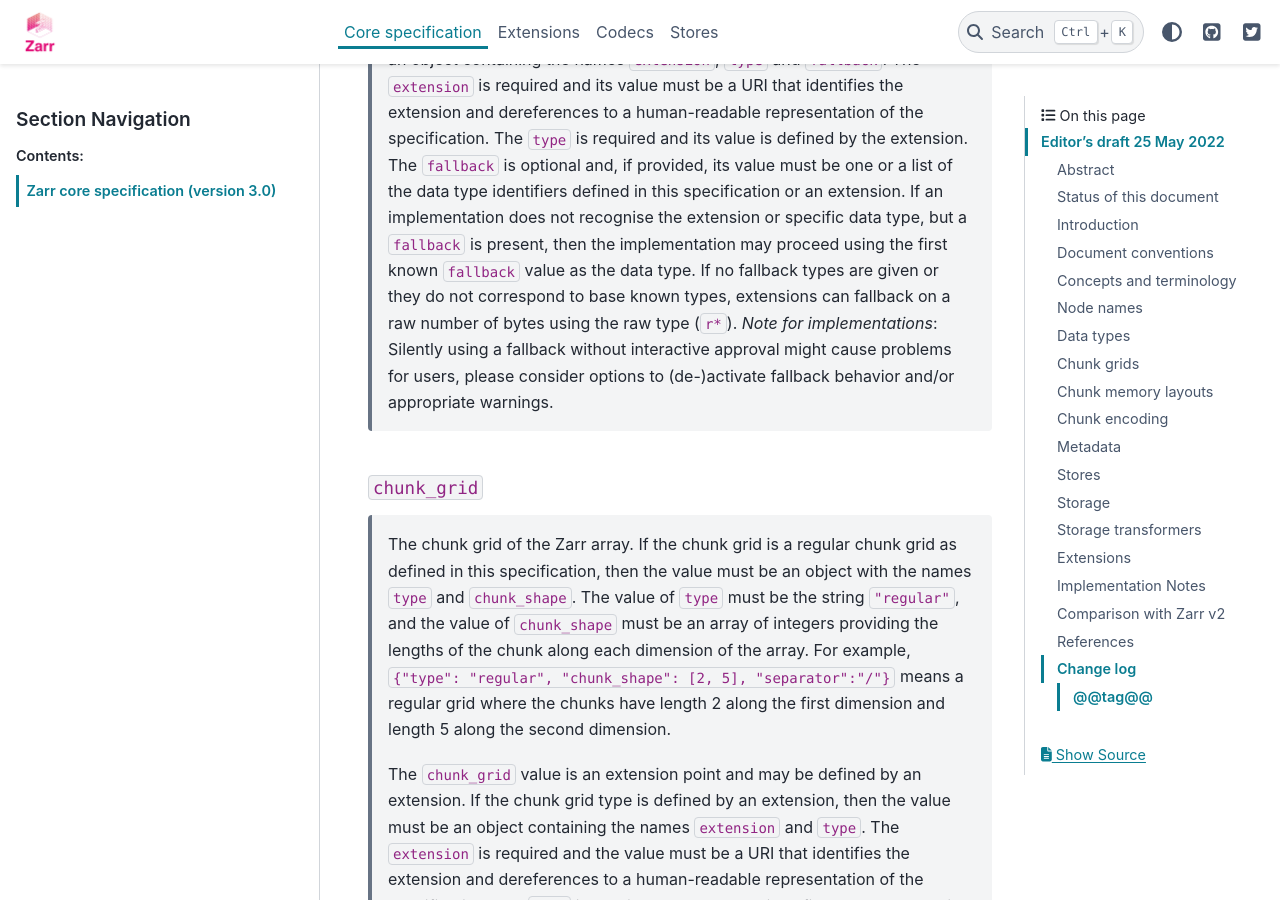
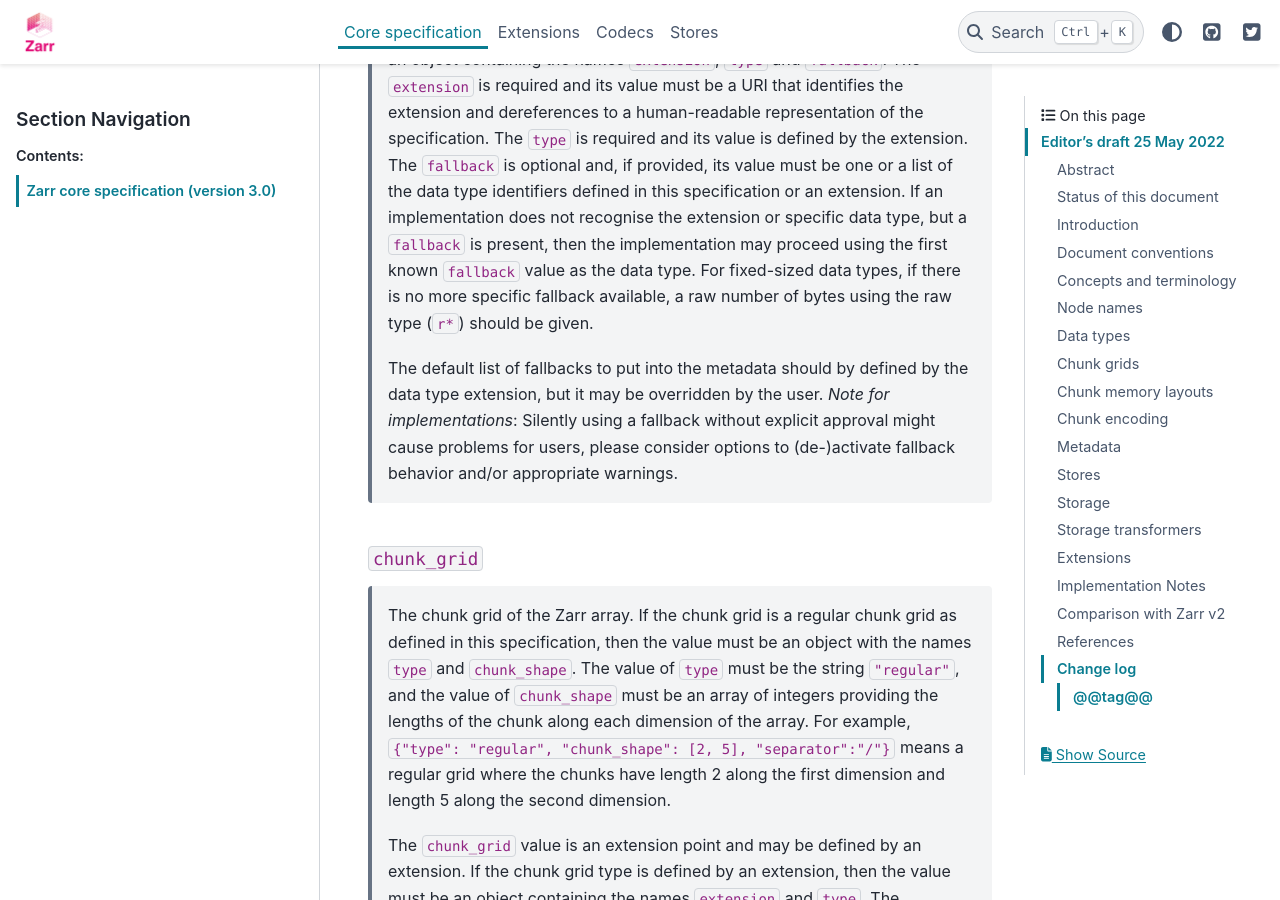
Before and after one commit to zarr-developers/zarr-specs, a Sphinx documentation site: the page built from docs/core/v3.0.rst, in a window 1280 px wide and 900 px high, scrolled down 22808 px. Built offline with Sphinx 7.4.7 and the PyData theme 0.15.4, drawn with Linux system fonts in a browser that asks for light colours.

Commit message:
Apply suggestions from code review

```diff
--- a/docs/core/v3.0.rst
+++ b/docs/core/v3.0.rst
@@ -1040,10 +1040,13 @@ following mandatory names:
     identifiers defined in this specification or an extension. If
     an implementation does not recognise the extension or specific data
     type, but a ``fallback`` is present, then the implementation may proceed
-    using the first known ``fallback`` value as the data type. If no fallback
-    types are given or they do not correspond to base known types, extensions
-    can fallback on a raw number of bytes using the raw type (``r*``).
-    *Note for implementations*: Silently using a fallback without interactive
+    using the first known ``fallback`` value as the data type. For fixed-sized data types,
+    if there is no more specific fallback available, a raw number of bytes using the raw type (``r*``)
+    should be given.
+
+    The default list of fallbacks to put into the metadata should by defined by the data type extension,
+    but it may be overridden by the user.
+    *Note for implementations*: Silently using a fallback without explicit
     approval might cause problems for users, please consider options to
     (de-)activate fallback behavior and/or appropriate warnings.
 
```
